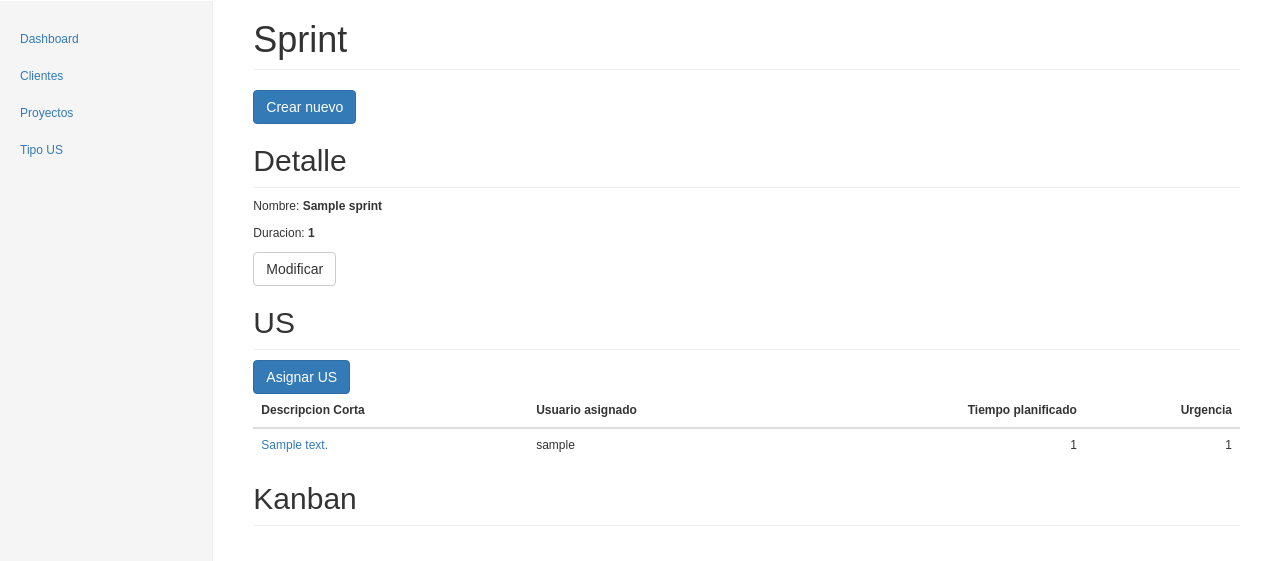
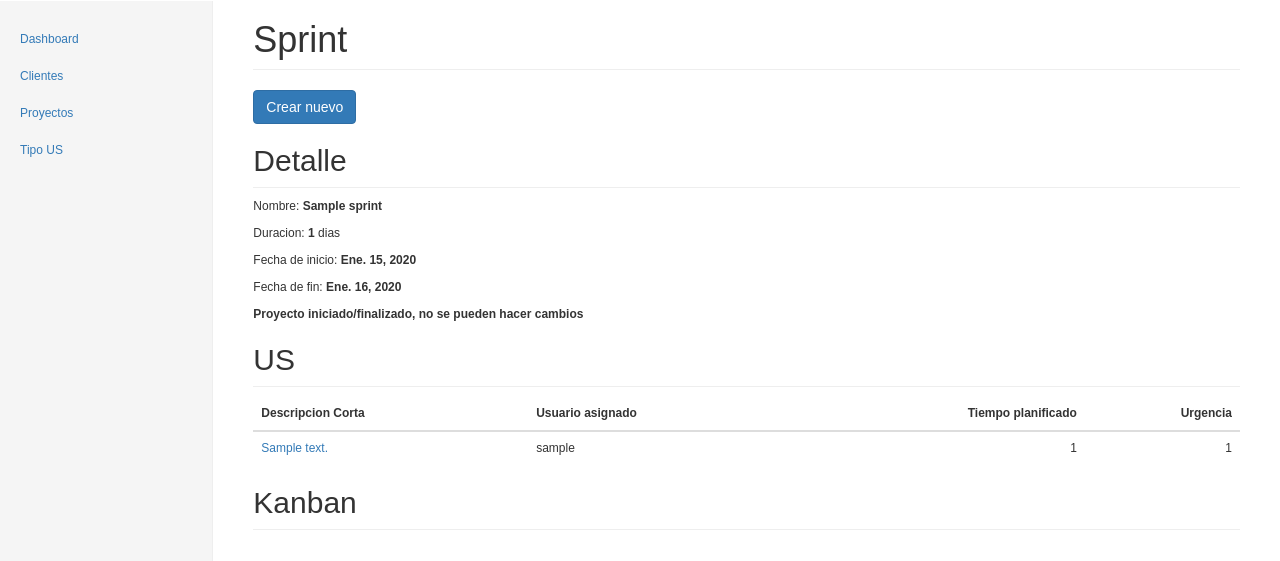
Before and after one commit to 9tails32/sistema_proyectos, a Django app: page /sprint/1/ in a window 1280 px wide. Shown: the part 50-611 px from the top of the page. Run offline with Django 3.2, Linux system fonts and the light colour scheme; a user stored in the database is signed in; tables that the repository leaves empty hold one stand-in row (values such as "Sample post"); parts of the project's set-up code (start-up, migrations or seed data) failed here and were passed over; some libraries are stand-ins or nearby versions.

Commit message:
-se genera la fecha para el sprint segun los us asignados -se verifica la fecha de inicio de sprint si ya es no se pueden hacer cambios

```diff
--- a/US/views.py
+++ b/US/views.py
@@ -110,7 +110,7 @@ def list_actividades(request, pk):
 
 
 @login_required(None, 'login', '/login/')
-@permission_required('')
+@permission_required('add_us',raise_exception=True)
 def create_us(request, pk):
     """
         Funcion para crear us utilizando el form USForm.
--- a/proyecto/templates/proyecto_detail.html
+++ b/proyecto/templates/proyecto_detail.html
@@ -101,7 +101,7 @@
                     {% if tipoUS %}
                         <a class="btn btn-primary" href="/us/us/create/{{ object.id }}/">Crear nuevo</a>
                     {% else %}
-                        <a class="btn btn-primary" href="/us/tipo/"
+                        <a class="btn btn-primary" href="#"
                            onClick="alert('No puedes crear US sin tener algun tipo de US')">Crear
                             nuevo</a>
                     {% endif %}
--- a/sistema_proyectos/settings.py
+++ b/sistema_proyectos/settings.py
@@ -38,7 +38,6 @@ INSTALLED_APPS = [
     'django.contrib.staticfiles',
 
     # Modulos de teceros
-    'periodically',
     # Modulos Generados en el proyecto
     'login',
     'cliente',
--- a/sistema_proyectos/wsgi.py
+++ b/sistema_proyectos/wsgi.py
@@ -14,6 +14,6 @@ from django.core.wsgi import get_wsgi_application
 os.environ.setdefault("DJANGO_SETTINGS_MODULE", "sistema_proyectos.settings")
 
 from . import periodic_task
-periodic_task.iniciar_task()
+#periodic_task.iniciar_task()
 
 application = get_wsgi_application()
--- a/sprint/models.py
+++ b/sprint/models.py
@@ -24,7 +24,7 @@ class Sprint(models.Model):
     )
     estado_sprint = models.CharField(max_length=3, choices=options_estado_sprint, default='PEN')
 
-    fecha_inicio = models.DateField(auto_now=True)
+    fecha_inicio = models.DateField()
     fecha_fin = models.DateField(null=True)
 
 
--- a/sprint/templates/sprint_detail.html
+++ b/sprint/templates/sprint_detail.html
@@ -21,18 +21,24 @@
         {% endif %}
         <h2 class="sub-header">Detalle</h2>
         <p>Nombre: <strong>{{ sprint.nombre }}</strong></p>
-        <p>Duracion: <strong>{{ sprint.duracion }}</strong></p>
-
+        <p>Duracion: <strong>{{ sprint.duracion }}</strong> dias</p>
+        <p>Fecha de inicio: <strong>{{ sprint.fecha_inicio }}</strong></p>
+        <p>Fecha de fin: <strong>{{ sprint.fecha_fin }}</strong></p>
+        {% if sprint.estado_sprint == 'PEN' %}
             {% if perms.sprint.change_sprint %}
                 <a class="btn btn-default" role="button" href="/sprint/update/{{ sprint.id }}/">Modificar</a>{% endif %}
             {% if perms.sprint.delete_sprint and not sprint.uss.all %}
                 <a class="btn btn-danger" role="button" href="/sprint/delete/{{ sprint.id }}/">Eliminar</a>
             {% endif %}
-
-
+            <a class="btn btn-primary" role="button" href="/sprint/iniciar/{{ sprint.id }}">Iniciar Sprint</a>
+        {% else %}
+            <p><strong>Proyecto iniciado/finalizado, no se pueden hacer cambios</strong></p>
+        {% endif %}
         <h2 class="sub-header">US</h2>
+        {% if sprint.estado_sprint == 'PEN' %}
             {% if perms.us.add_us %}
                 <a class="btn btn-primary" href="/sprint/asignar_us/{{ sprint.id }}/">Asignar US</a>
+            {% endif %}
         {% endif %}
         <table class="table table-responsive">
             <thead>
@@ -59,13 +65,13 @@
         <h2 class="sub-header">Kanban</h2>
         {% for tipo,uss in tipos %}
             <br>
-        <h4 class="title text-center">{{tipo.nombre}}</h4>
+            <h4 class="title text-center">{{ tipo.nombre }}</h4>
             <table class="table table-responsive table-bordered">
                 <thead>
 
                 <tr style="background-color: #337ab7;color:#FFFFFF;">
                     {% for act in tipo.actividades.all %}
-                <th>{{act.nombre}}</th>
+                        <th>{{ act.nombre }}</th>
                     {% endfor %}
                     <th>Finalizado</th>
                 </tr>
@@ -89,9 +95,15 @@
                                 {% for us in uss %}
                                     {% if us.actividad == act and not us.finalizado %}
                                         <tr>
-                                    {% if us.estado_actividad == 'TOD' %}<td class="warning">{{us.descripcion_corta}}</td>{% else %}<td></td>{% endif %}
-                                    {% if us.estado_actividad == 'DOI' %}<td class="info">{{us.descripcion_corta}}</td>{% else %}<td></td>{% endif %}
-                                    {% if us.estado_actividad == 'DON' %}<td class="success">{{us.descripcion_corta}}</td>{% else %}<td></td>{% endif %}
+                                            {% if us.estado_actividad == 'TOD' %}
+                                                <td class="warning">{{ us.descripcion_corta }}</td>{% else %}
+                                                <td></td>{% endif %}
+                                            {% if us.estado_actividad == 'DOI' %}
+                                                <td class="info">{{ us.descripcion_corta }}</td>{% else %}
+                                                <td></td>{% endif %}
+                                            {% if us.estado_actividad == 'DON' %}
+                                                <td class="success">{{ us.descripcion_corta }}</td>{% else %}
+                                                <td></td>{% endif %}
                                         </tr>
                                     {% endif %}
                                 {% endfor %}
@@ -104,13 +116,15 @@
 
                         <table class="table table-bordered" style="margin: 0;">
                             <thead>
-                        <tr><th>Done</th></tr>
+                            <tr>
+                                <th>Done</th>
+                            </tr>
                             </thead>
                             <tbody>
                             {% for us in uss %}
                                 {% if us.finalizado %}
                                     <tr>
-                            <td class="success">{{us.descripcion_corta}}</td>
+                                        <td class="success">{{ us.descripcion_corta }}</td>
                                     </tr>
                                 {% endif %}
                             {% endfor %}
--- a/sprint/views.py
+++ b/sprint/views.py
@@ -1,10 +1,14 @@
+import datetime
+
+from datetime import timedelta
+
 from django.shortcuts import render
 from django.contrib.auth.decorators import login_required, permission_required
 from django.http import HttpResponseRedirect
 from sprint.models import Sprint
 from sprint.forms import *
 from proyecto.models import Proyecto
-from US.models import US,TipoUS
+from US.models import US, TipoUS
 
 
 # Create your views here.
@@ -53,15 +57,30 @@ def detail_sprint(request, pk):
     except:
         return HttpResponseRedirect('/proyecto/')
 
+    if sprint.duracion > 0:
+        sprint.fecha_fin = sprint.fecha_inicio+timedelta(days=sprint.duracion)
+
+    # Aca verificamos si ya inicio el sprint
+    if sprint.fecha_inicio >= datetime.date.today():
+        print 'Proyecto iniciado'
+        sprint.estado_sprint = 'INI'
+    else:
+        sprint.estado_sprint = 'PEN'
+        print 'Proyecto pendiente'
+
+    # Aca verificamos si ya finalizo
+    if sprint.fecha_fin != None:
+        if datetime.date.today() >= sprint.fecha_fin:
+            sprint.estado_sprint = 'FIN'
+
     uss = sprint.uss.all()
     tipos_us = uss.values('tipoUS').distinct()
     tipos = []
     for t in tipos_us:
         tipo_id = t["tipoUS"]
-        tipos.append([TipoUS.objects.get(id=tipo_id),uss.filter(tipoUS=tipo_id)])
+        tipos.append([TipoUS.objects.get(id=tipo_id), uss.filter(tipoUS=tipo_id)])
 
-
-    return render(request, 'sprint_detail.html', {'sprint': sprint, 'tipos':tipos})
+    return render(request, 'sprint_detail.html', {'sprint': sprint, 'tipos': tipos})
 
 
 @login_required(None, 'login', '/login/')
```
Also changed, not shown: sistema_proyectos/periodic_task.py (+13 -13 lines). Lines whose indentation alone changed are shown as unchanged.
